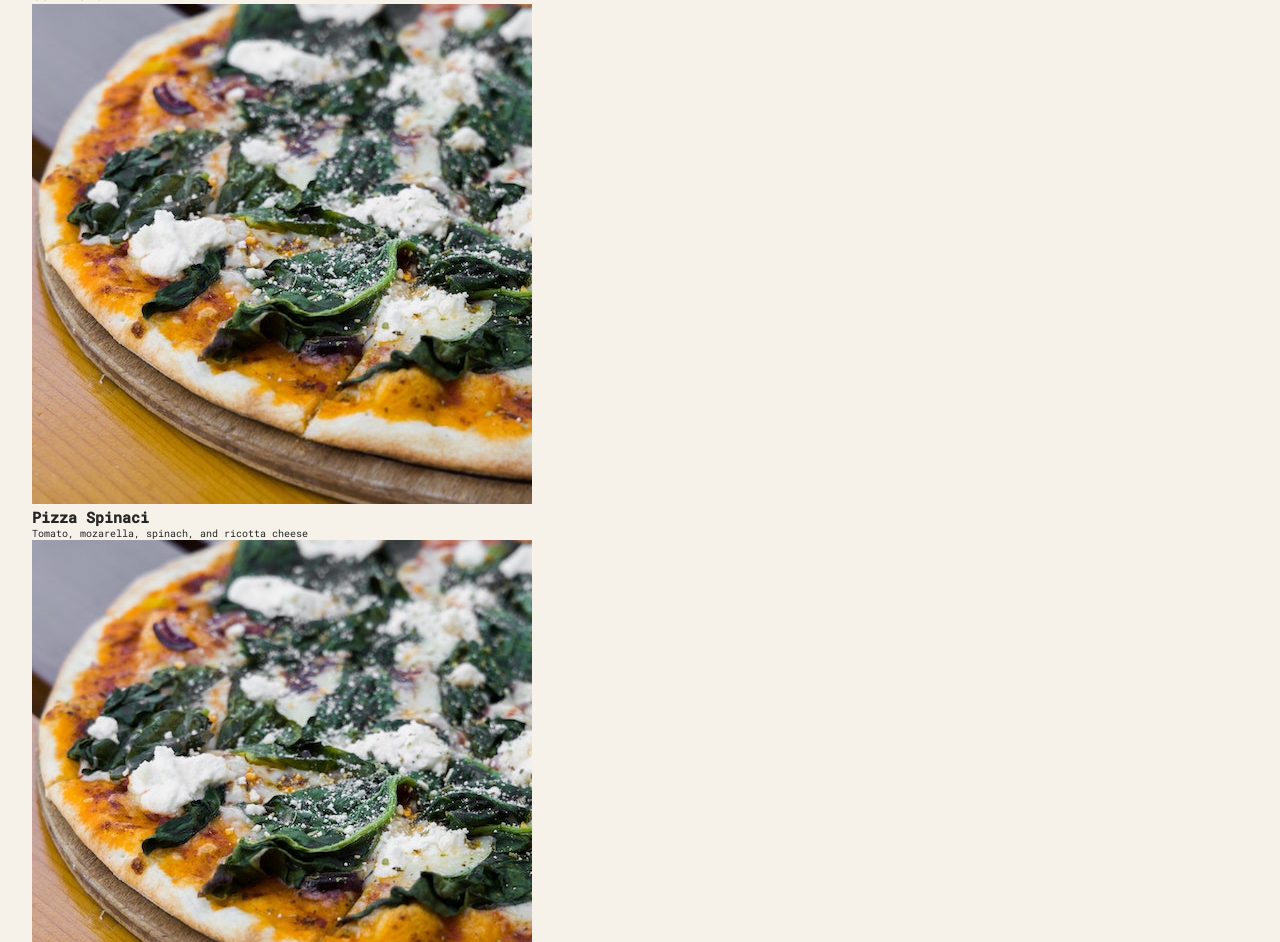
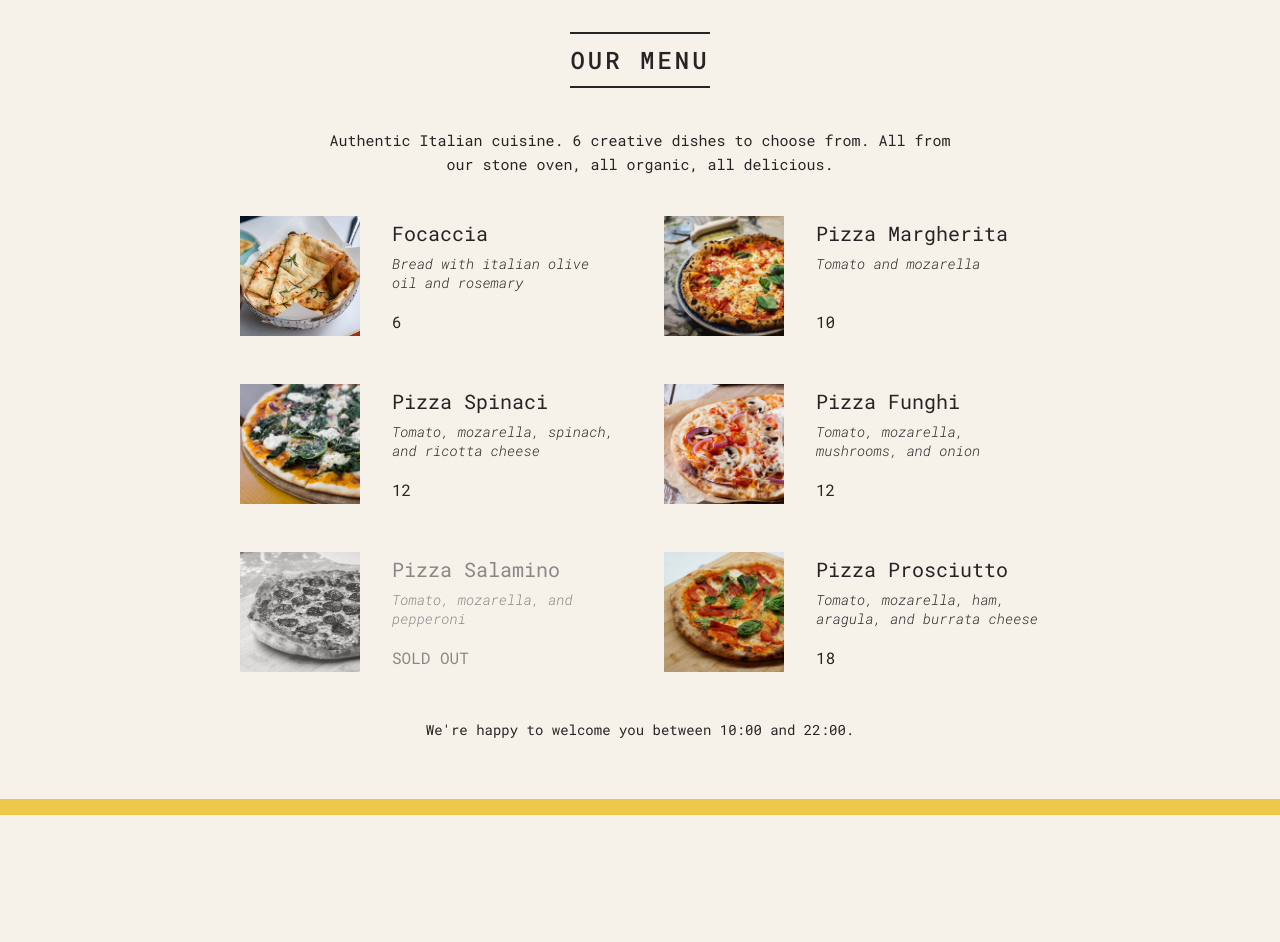
Before and after one commit to NeenduDev/pizza-menu, a React app: page / in a window 1280 px wide. Shown: the part 116-1058 px from the top of the page. After the commit the page ends 931 px from the top, so only its background shows below. Built offline with nearby package versions, Linux system fonts and the light colour scheme.

Commit message:
Setup project structure: - App component   - Header component   - Menu component with Pizza subcomponent   - Footer component with Order subcomponent

```diff
--- a/src/index.css
+++ b/src/index.css
@@ -1,4 +1,4 @@
-@import url('https://fonts.googleapis.com/css2?family=Roboto+Mono:ital,wght@0,300;0,400;0,500;1,300&display=swap');
+@import url("https://fonts.googleapis.com/css2?family=Roboto+Mono:ital,wght@0,300;0,400;0,500;1,300&display=swap");
 
 * {
   margin: 0;
@@ -11,7 +11,7 @@ html {
 }
 
 body {
-  font-family: 'Roboto Mono', sans-serif;
+  font-family: "Roboto Mono", sans-serif;
   color: #252525;
   font-weight: 400;
   background-color: #f7f2e9;
@@ -55,9 +55,9 @@ body {
 .header h1::before,
 .header h1::after {
   display: block;
-  content: '';
+  content: "";
   height: 3px;
-  width: 12rem;
+  width: 4rem;
   background-color: #edc84b;
   position: absolute;
   top: calc(50% - 1px);
--- a/src/index.js
+++ b/src/index.js
@@ -50,7 +50,7 @@ const pizzaData = [
 
 function App() {
   return (
-    <div>
+    <div className="container">
       <Header />
       <Menu />
       <Footer />
@@ -60,49 +60,111 @@ function App() {
 
 function Header() {
   // const style = { color: "red", fontSize: "48px", textTransform: "uppercase" };
-  const style = {};
+  // const style = {};
 
   return (
     <header className="header">
-      <h1 style={style}>Fast React Pizza Co.</h1>
+      <h1>Fast React Pizza Co.</h1>
     </header>
   );
 }
 
 function Menu() {
+  const pizzas = pizzaData;
+  // const pizzas = [];
+  const numPizzas = pizzas.length;
   return (
-    <div>
+    <main className="menu">
       <h2>Our menu</h2>
-      <Pizza />
-      <Pizza />
-      <Pizza />
-      <Pizza />
-      <Pizza />
-      <Pizza />
-    </div>
+      {numPizzas > 0 ? (
+        <>
+          <p>
+            Authentic Italian cuisine. 6 creative dishes to choose from. All
+            from our stone oven, all organic, all delicious.
+          </p>
+          <ul className="pizzas">
+            {pizzas.map((pizza) => (
+              <Pizza
+                key={pizza.name}
+                name={pizza.name}
+                ingredients={pizza.ingredients}
+                price={pizza.price}
+                photoName={pizza.photoName}
+                soldOut={pizza.soldOut}
+              />
+            ))}
+          </ul>
+        </>
+      ) : (
+        <p>We are still working on our menu. Please come back later :)</p>
+      )}
+    </main>
+  );
+}
+
+// function Footer() {
+//   // const hour = new Date().getHours();
+//   // const openHour = 12;
+//   // const closeHour = 22;
+//   // const isOpen = hour >= openHour && hour <= closeHour;
+//   // isOpen
+//   //   ? setTimeout(() => alert("We are currently open!"), 0)
+//   //   : setTimeout(() => alert("Sorry we are closed now.."), 0);
+
+//   return (
+//     <footer>{new Date().toLocaleTimeString()}. We are currently open</footer>
+//   );
+// }
+
+function Pizza({ name, ingredients, price, photoName, soldOut }) {
+  // if (soldOut) return null;
+  return (
+    <li className={`pizza ${soldOut ? "sold-out" : ""}`}>
+      <img src={photoName} alt={name} />
+      <div>
+        <h3>{name}</h3>
+        <p>{ingredients}</p>
+        <span>{soldOut ? "SOLD OUT" : price}</span>
+      </div>
+    </li>
   );
 }
 
 function Footer() {
-  // const hour = new Date().getHours();
-  // const openHour = 12;
-  // const closeHour = 22;
-  // const isOpen = hour >= openHour && hour <= closeHour;
-  // isOpen
-  //   ? setTimeout(() => alert("We are currently open!"), 0)
-  //   : setTimeout(() => alert("Sorry we are closed now.."), 0);
+  const hour = new Date().getHours();
+  const openHour = 10;
+  const closeHour = 22;
+  const isOpen = hour >= openHour && hour <= closeHour;
+  console.log(isOpen);
+
+  // if (hour >= openHour && hour <= closeHour) alert("We're currently open!");
+  // else alert("Sorry we're closed");
+
+  // if (!isOpen) return <p>CLOSED</p>;
 
   return (
-    <footer>{new Date().toLocaleTimeString()}. We are currently open</footer>
+    <footer className="footer">
+      {isOpen ? (
+        <Order closeHour={closeHour} openHour={openHour} />
+      ) : (
+        <p>
+          We're happy to welcome you between {openHour}:00 and {closeHour}:00.
+        </p>
+      )}
+    </footer>
   );
+
+  // return React.createElement("footer", null, "We're currently open!");
 }
 
-function Pizza() {
+function Order({ closeHour, openHour }) {
   return (
-    <div>
-      <img src="pizzas/spinaci.jpg" alt="Pizza Spinaci" />
-      <h2>Pizza Spinaci</h2>
-      <p>Tomato, mozarella, spinach, and ricotta cheese</p>
+    <div className="order">
+      <p>
+        We're open from {openHour}:00 to {closeHour}:00. Come visit us or order
+        online.
+      </p>
+      <button className="btn">Order</button>
     </div>
   );
 }
```
